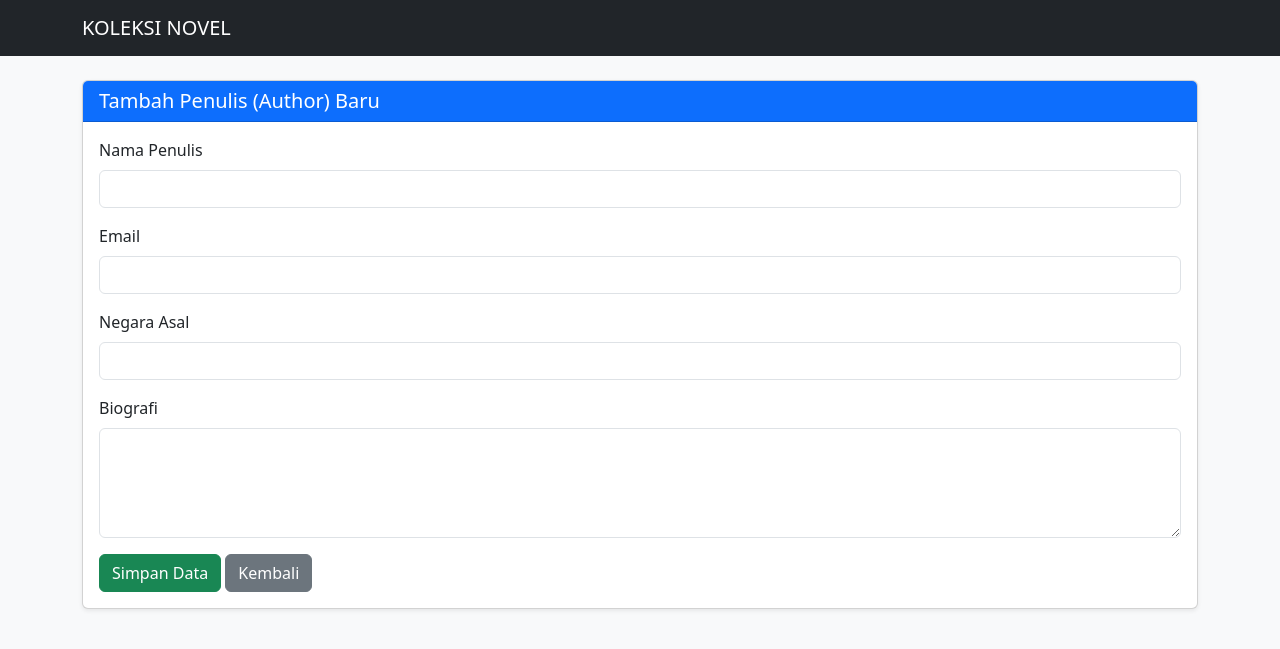
After one commit to angelinasunrisemudin/tugas-pemrograman-web-2, a Laravel app: page /authors/create in a window 1280 px wide. The commit adds this page. Shown: the top 649 px of the page. Run offline with Laravel 12, Linux system fonts and the light colour scheme.

Commit message:
feat: implementasi form tambah data Author

```diff
--- a/app/Http/Controllers/AuthorController.php
+++ b/app/Http/Controllers/AuthorController.php
@@ -3,6 +3,8 @@
 namespace App\Http\Controllers;
 
 use App\Models\Author;
+use Illuminate\Http\RedirectResponse;
+use Illuminate\Http\Request;
 use Illuminate\View\View;
 
 class AuthorController extends Controller
@@ -13,4 +15,24 @@ class AuthorController extends Controller
 
         return view('authors.index', compact('authors'));
     }
+
+    public function create(): View
+    {
+        return view('authors.create');
+    }
+
+    public function store(Request $request): RedirectResponse
+    {
+        $validated = $request->validate([
+            'nama'        => ['required', 'string', 'max:255'],
+            'email'       => ['required', 'email', 'max:255'],
+            'negara_asal' => ['required', 'string', 'max:255'],
+            'biografi'    => ['nullable', 'string'],
+        ]);
+
+        Author::create($validated);
+
+        return redirect()->route('authors.index')
+            ->with('success', 'Data penulis berhasil ditambahkan.');
+    }
 }
--- /dev/null
+++ b/resources/views/authors/create.blade.php
@@ -0,0 +1,50 @@
+@extends('layouts.app')
+
+@section('content')
+    <div class="card shadow-sm">
+        <div class="card-header bg-primary text-white">
+            <h5 class="mb-0">Tambah Penulis (Author) Baru</h5>
+        </div>
+        <div class="card-body">
+            @if ($errors->any())
+                <div class="alert alert-danger">
+                    <ul class="mb-0">
+                        @foreach ($errors->all() as $error)
+                            <li>{{ $error }}</li>
+                        @endforeach
+                    </ul>
+                </div>
+            @endif
+
+            <form action="{{ route('authors.store') }}" method="POST">
+                @csrf
+
+                <div class="mb-3">
+                    <label for="nama" class="form-label">Nama Penulis</label>
+                    <input type="text" id="nama" name="nama" class="form-control" value="{{ old('nama') }}"
+                        required>
+                </div>
+
+                <div class="mb-3">
+                    <label for="email" class="form-label">Email</label>
+                    <input type="email" id="email" name="email" class="form-control" value="{{ old('email') }}"
+                        required>
+                </div>
+
+                <div class="mb-3">
+                    <label for="negara_asal" class="form-label">Negara Asal</label>
+                    <input type="text" id="negara_asal" name="negara_asal" class="form-control"
+                        value="{{ old('negara_asal') }}" required>
+                </div>
+
+                <div class="mb-3">
+                    <label for="biografi" class="form-label">Biografi</label>
+                    <textarea id="biografi" name="biografi" rows="4" class="form-control">{{ old('biografi') }}</textarea>
+                </div>
+
+                <button type="submit" class="btn btn-success">Simpan Data</button>
+                <a href="{{ route('authors.index') }}" class="btn btn-secondary">Kembali</a>
+            </form>
+        </div>
+    </div>
+@endsection
--- a/resources/views/authors/index.blade.php
+++ b/resources/views/authors/index.blade.php
@@ -10,6 +10,8 @@
 
     <div class="d-flex justify-content-between align-items-center mb-3">
         <h3>Daftar Penulis (Author)</h3>
+        <a href="{{ route('authors.create') }}" class="btn btn-primary">Tambah Data</a>
+    </div>
     </div>
 
     <div class="card shadow-sm">
--- a/routes/web.php
+++ b/routes/web.php
@@ -16,3 +16,6 @@ Route::get('/novels/{novel}/edit', [NovelController::class, 'edit'])->name('nove
 Route::put('/novels/{novel}', [NovelController::class, 'update'])->name('novels.update');
 Route::delete('/novels/{novel}', [NovelController::class, 'destroy'])->name('novels.destroy');
 Route::get('/authors', [AuthorController::class, 'index'])->name('authors.index');
+Route::get('/authors', [AuthorController::class, 'index'])->name('authors.index');
+Route::get('/authors/create', [AuthorController::class, 'create'])->name('authors.create');
+Route::post('/authors', [AuthorController::class, 'store'])->name('authors.store');
```
